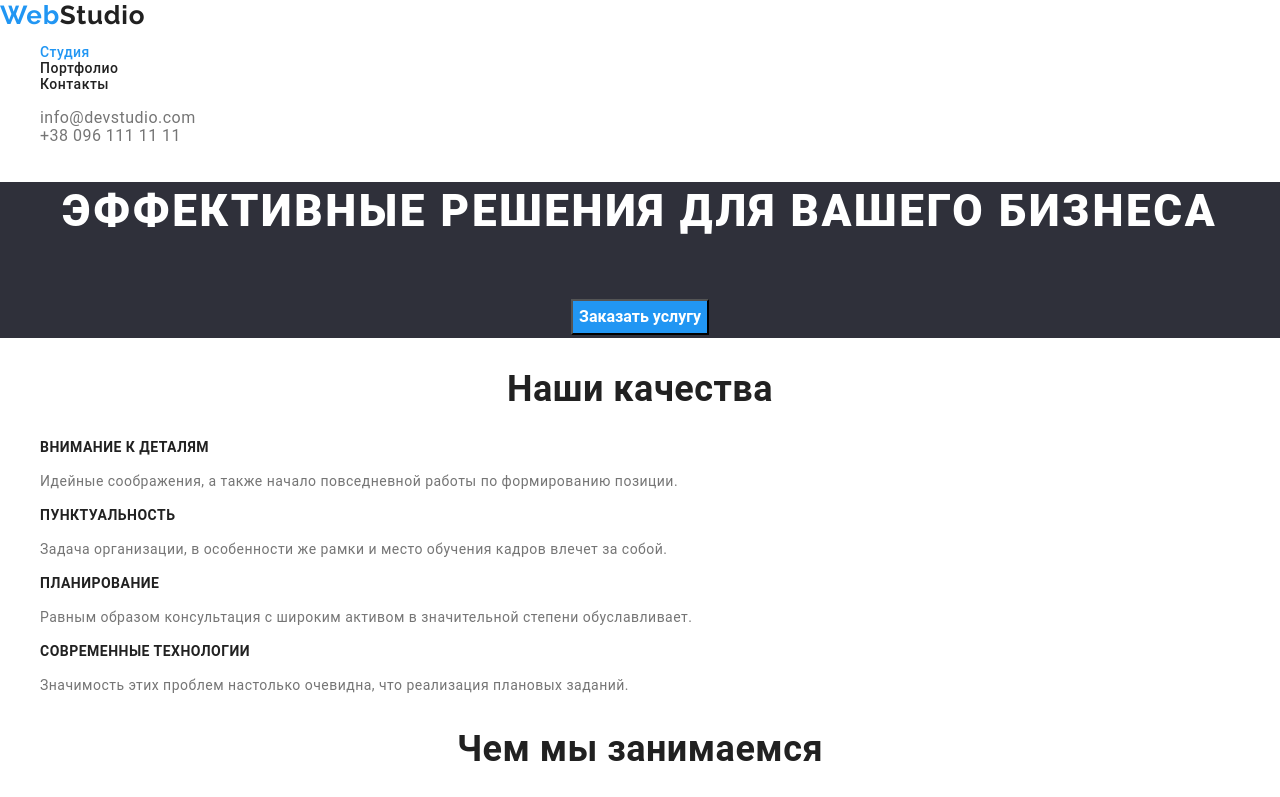
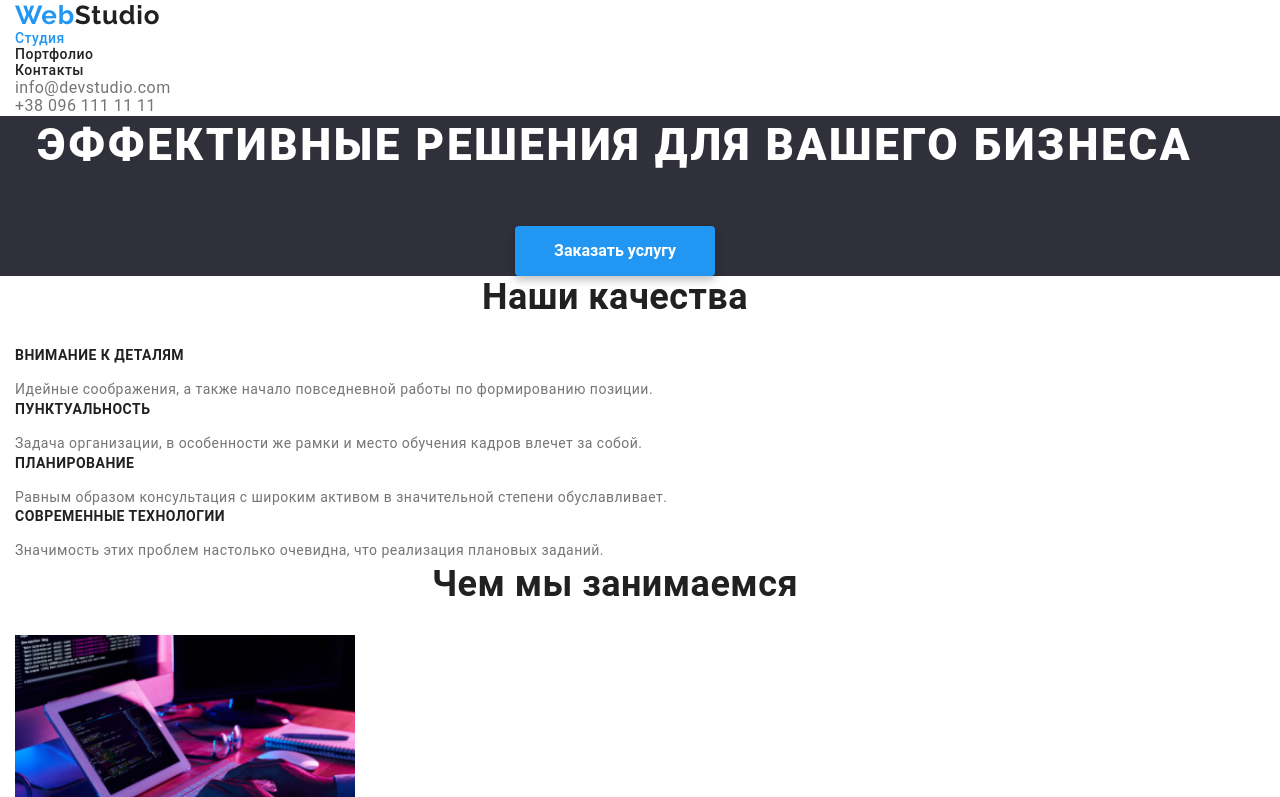
Before and after one commit to Oleva-abr/goit-markup-hw-03, a plain HTML site: page index.html in a window 1280 px wide. Shown: the top 797 px of the page. Drawn offline with nearby package versions, Linux system fonts and the light colour scheme.

Commit message:
changed margins sections

```diff
--- a/css/styles.css
+++ b/css/styles.css
@@ -5,6 +5,25 @@
   вторичный цвет фона #2F303A
  */
 /* site colors */
+
+.title {
+  color: var(--hero-text-color);
+  font-weight: 900;
+  font-size: 44px;
+  line-height: 1.36;
+  letter-spacing: 0.06em;
+  text-transform: uppercase;
+  text-align: center;
+  background: #2f303a;
+}
+
+body {
+  background-color: #ffffff;
+  color: var(--primary-text-color);
+  font-family: Roboto, sans-serif;
+  letter-spacing: 0.03em;
+}
+
 :root {
   --primary-text-color: #757575;
   --title-text-color: #212121;
@@ -12,6 +31,7 @@
   --hero-text-color: #ffffff;
   --bgd-button-color: #f5f4fa;
 }
+
 body {
   background-color: #ffffff;
   color: var(--primary-text-color);
@@ -21,7 +41,6 @@ body {
 a {
   text-decoration: none;
 }
-
 /* logo */
 .logo {
   font-family: Raleway, sans-serif;
@@ -38,6 +57,8 @@ a {
 
 ul {
   list-style: none;
+  padding: 0;
+  margin: 0;
 }
 /* Titles */
 .title {
@@ -50,23 +71,33 @@ ul {
   text-align: center;
   background: #2f303a;
 }
+.hero-title {
+  margin-top: 0;
+  margin-bottom: 30;
+}
 .section-title-primary {
   color: var(--title-text-color);
   font-weight: 700;
   font-size: 36px;
   line-height: 1.17;
   text-align: center;
+
+  margin-top: 0;
 }
 .section-title-secondary {
   color: var(--title-text-color);
   font-weight: 700;
   font-size: 14px;
   line-height: 1.14;
+
+  margin-top: 0;
 }
 .section-title-portfolio {
   color: var(--title-text-color);
   font-size: 18px;
   line-height: 2;
+
+  margin-top: 0;
 }
 .title-uppercase {
   text-transform: uppercase;
@@ -75,6 +106,10 @@ ul {
   background: #f5f4fa;
 }
 /* Texts */
+.section p {
+  margin-top: 0;
+  margin-bottom: 0;
+}
 
 .section-text {
   font-size: 14px;
@@ -83,6 +118,7 @@ ul {
 .section-team-text {
   font-size: 16px;
   line-height: 1.18;
+  margin-bottom: 0;
 }
 .section-portfolio-text {
   font-size: 16px;
@@ -121,25 +157,42 @@ ul {
   color: var(--hero-text-color);
   background-color: var(--accent-color);
   font-family: inherit;
+
+  border-radius: 4px;
+  text-align: center;
+  border: none;
+}
+.button.primary {
   font-weight: 700;
   font-size: 16px;
   line-height: 1.87;
+
+  padding: 10px 32px;
+  min-width: 200px;
+
+  filter: drop-shadow(0px 4px 4px rgba(0, 0, 0, 0.25));
 }
-
-.button.primary {
+.button.secondary {
   color: var(--title-text-color);
   background-color: var(--bgd-button-color);
   font-weight: 500;
   font-size: 16px;
-  line-height: 1.6;
+  line-height: 1.62;
+
+  min-width: 73px;
+  padding: 6px 22px;
 }
-.primary:hover {
+.secondary:hover,
+.secondary:focus {
   color: var(--hero-text-color);
   background-color: var(--accent-color);
+
+  filter: drop-shadow(0px 4px 4px rgba(0, 0, 0, 0.25));
 }
 /* footer */
 .footer {
   background-color: #2f303a;
+  margin-top: 0;
 }
 .footer-logo {
   color: var(--hero-text-color);
@@ -158,3 +211,9 @@ ul {
   line-height: 1.71;
   color: rgba(255, 255, 255, 0.6);
 }
+/* Container sizes */
+.container {
+  width: 1230px;
+  padding-left: 15px;
+  padding-right: 15px;
+}
--- a/index.html
+++ b/index.html
@@ -10,8 +10,10 @@
     <link rel="stylesheet" href="./css/styles.css">
 </head>
 <body>
+
 <!-- Header main page -->
     <header>
+        <div class="container">
         <a href="./index.html" class="logo"><span>Web</span>Studio</a>
 
     <nav>
@@ -26,15 +28,19 @@
         <li> <a href="tel:+380961111111" class="address">+38 096 111 11 11</a></li>
     </ul>
     </header>
+    </div>
     <main>
     <!-- About us sections-->
 
 <section class="section title">
-<h1 class="title">Эффективные решения
+    <div class="container">
+<h1 class="title hero-title">Эффективные решения
     для вашего бизнеса</h1>
-<button type="button" class="button">Заказать услугу</button>
+<button type="button" class="button primary">Заказать услугу</button>
+</div>
 </section>
     <section class="section">
+        <div class="container">
         <h2 class="section-title-primary">Наши качества</h2>
 <ul>
     <li>
@@ -62,8 +68,10 @@
              что реализация плановых заданий.</p>
     </li>
 </ul>
+</div>
     </section>
     <section class="section">
+        <div class="container">
         <h2 class="section-title-primary">Чем мы занимаемся</h2>
         <ul>
             <li>
@@ -76,9 +84,10 @@
                 <img src="./img/what-we-do/box3.jpg" alt="Планшет" width="340">
             </li>
         </ul>
-
+        </div>
     </section>
     <section class="section team-section">
+        <div class="container">
         <h2 class="section-title-primary">Наша команда</h2>
         <ul>
             <li><img src="./img/team/photo1.jpg" alt="фото члена команды" width="270">
@@ -98,11 +107,13 @@
                 <p class="section-team-text">UI Designer</p>
             </li>
         </ul>
-
+        </div>
     </section>
     </main>
+
     <!-- Footer -->
     <footer class="footer">
+        <div class="container">
     <a href="./index.html" class="logo footer-logo "><span>Web</span>Studio</a>
 
         <address class="footer-address">
@@ -113,6 +124,7 @@
  <br>
         <a href="tel:+380961111111"  class="footer-tel">+38 096 111 11 11</a>
     </address>
+    </div>
     </footer>
 
 
```
Also changed, not shown: portfolio.html (+12 -5 lines).
